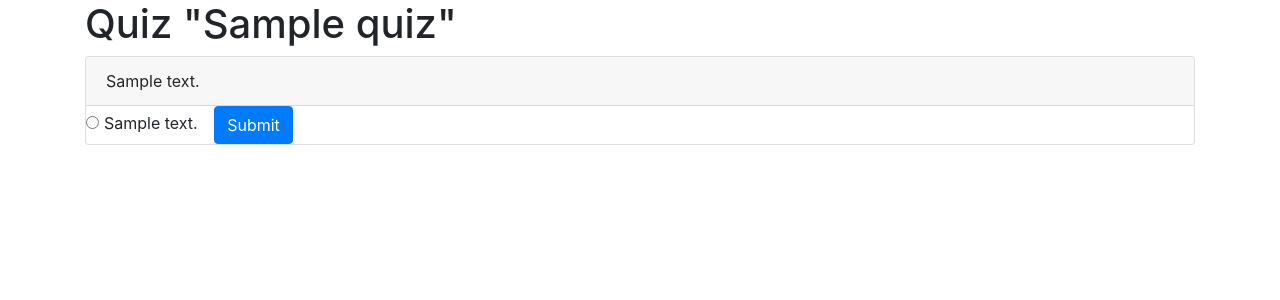
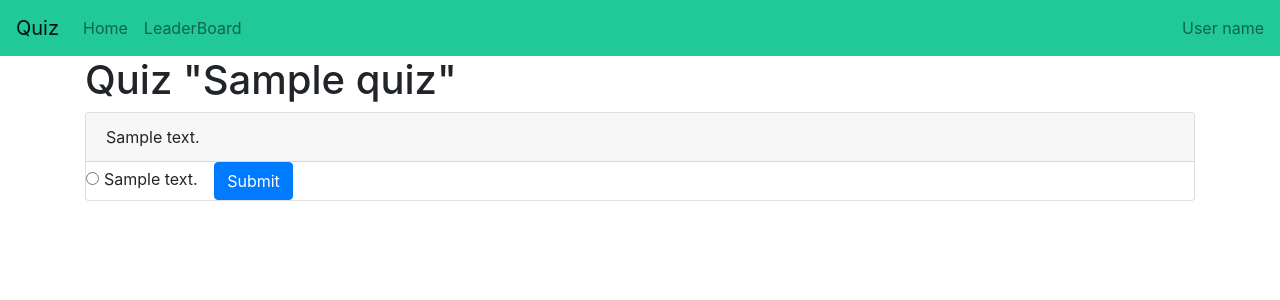
Before and after one commit to mopheadpersona/quiz, a Flask app: template templates/quiz.html in a window 1280 px wide. Shown: the top 300 px of the page. Run offline with Flask 2, Linux system fonts and the light colour scheme; the template is opened without the code that fills it: most values are stand-ins (such as "Sample title", 1, 10 or a date in 2020); some libraries are stand-ins or nearby versions.

Commit message:
add navigation bar

```diff
--- a/application.py
+++ b/application.py
@@ -3,9 +3,12 @@ from data import test_quiz
 
 app = Flask(__name__)
 
-
 @app.route('/')
 def index():
+	return render_template('home.html')
+
+@app.route('/quiz')
+def quiz():
 	# return test_quiz
 	return render_template('quiz.html', quiz=test_quiz)
 
--- a/templates/layout.html
+++ b/templates/layout.html
@@ -7,6 +7,25 @@
 	<title>{% block title %}{% endblock %}</title>
 </head>
 <body>
+	<nav
+		class="navbar navbar-expand-lg navbar-light"
+		style="background-color: #20c997"
+	>
+		<a href="/" class="navbar-brand">Quiz<a>
+		<div class="collapse navbar-collapse">
+			<ul class="navbar-nav mr-auto">
+				<li class="nav-item">
+					<a href="/" class="nav-link">Home</a>
+				</li>
+				<li class="nav-item">
+					<a href="/" class="nav-link">LeaderBoard</a>
+				</li>
+			</ul>
+			<span class="navbar-text">
+				User name
+			</span>
+		</div>
+	</nav>
 	<div class="container">
 	{% block body %}{% endblock %}
 	</div>
```
